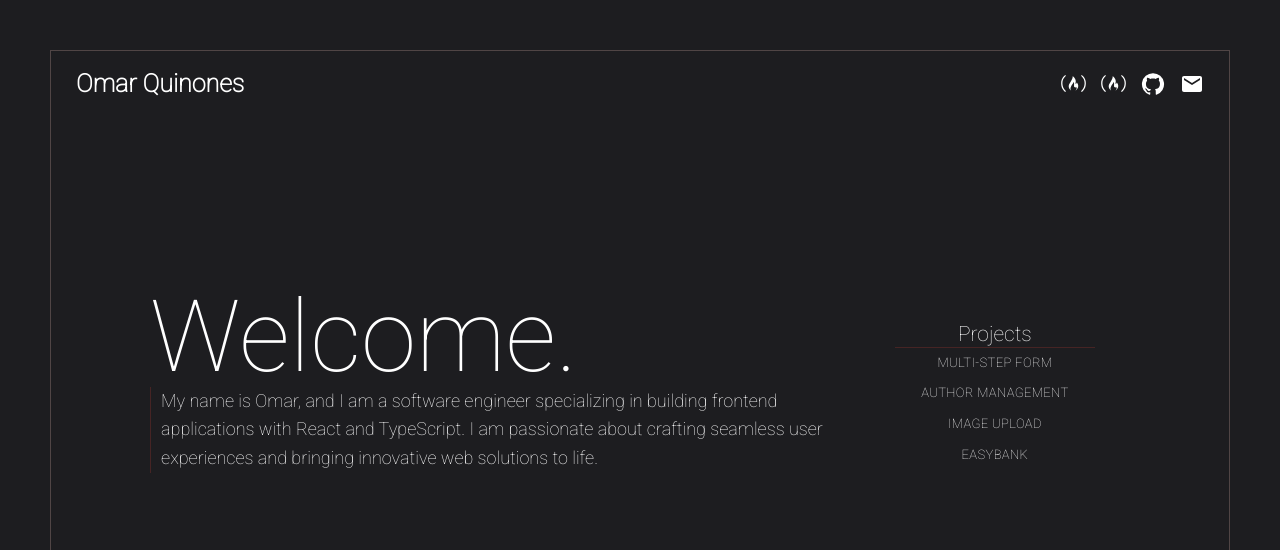
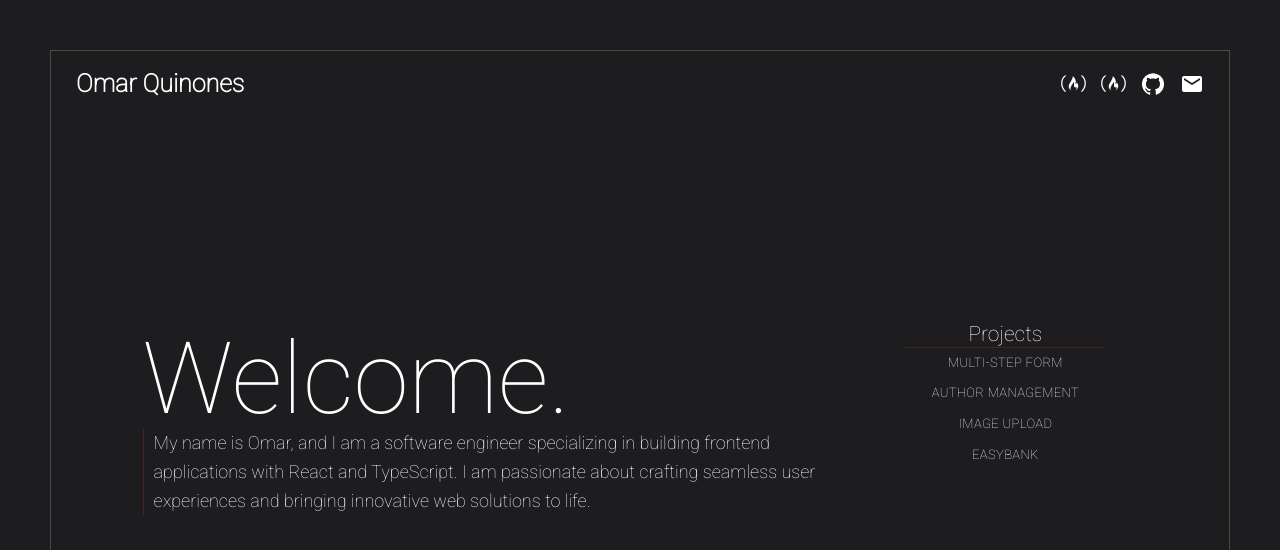
Before and after one commit to oquinone/omarquinones, a React (Create React App) app: page / in a window 1280 px wide. Shown: the top 550 px of the page. Built offline with nearby package versions, Linux system fonts and the light colour scheme; a web font is replaced by a local one.

Commit message:
Fixed styling when going from welcome page to projects

```diff
--- a/src/styling/home.scss
+++ b/src/styling/home.scss
@@ -128,10 +128,12 @@ $screen-xl-min: 1200px;
       }
 
       #welcome-container {
-        margin: 0 0 85px 15px;
+        @include xs {
+          margin: 0 0 85px 15px;
+        }
 
-        @include md {
-          width: 50%;
+        @include sm {
+          padding: 0 18px;
         }
 
         @include lg {
@@ -179,7 +181,6 @@ $screen-xl-min: 1200px;
           width: 60%;
         }
         padding: 0 18px;
-        // margin: 40px 0 0 0;
 
         .project-title {
           @include xs {
```
